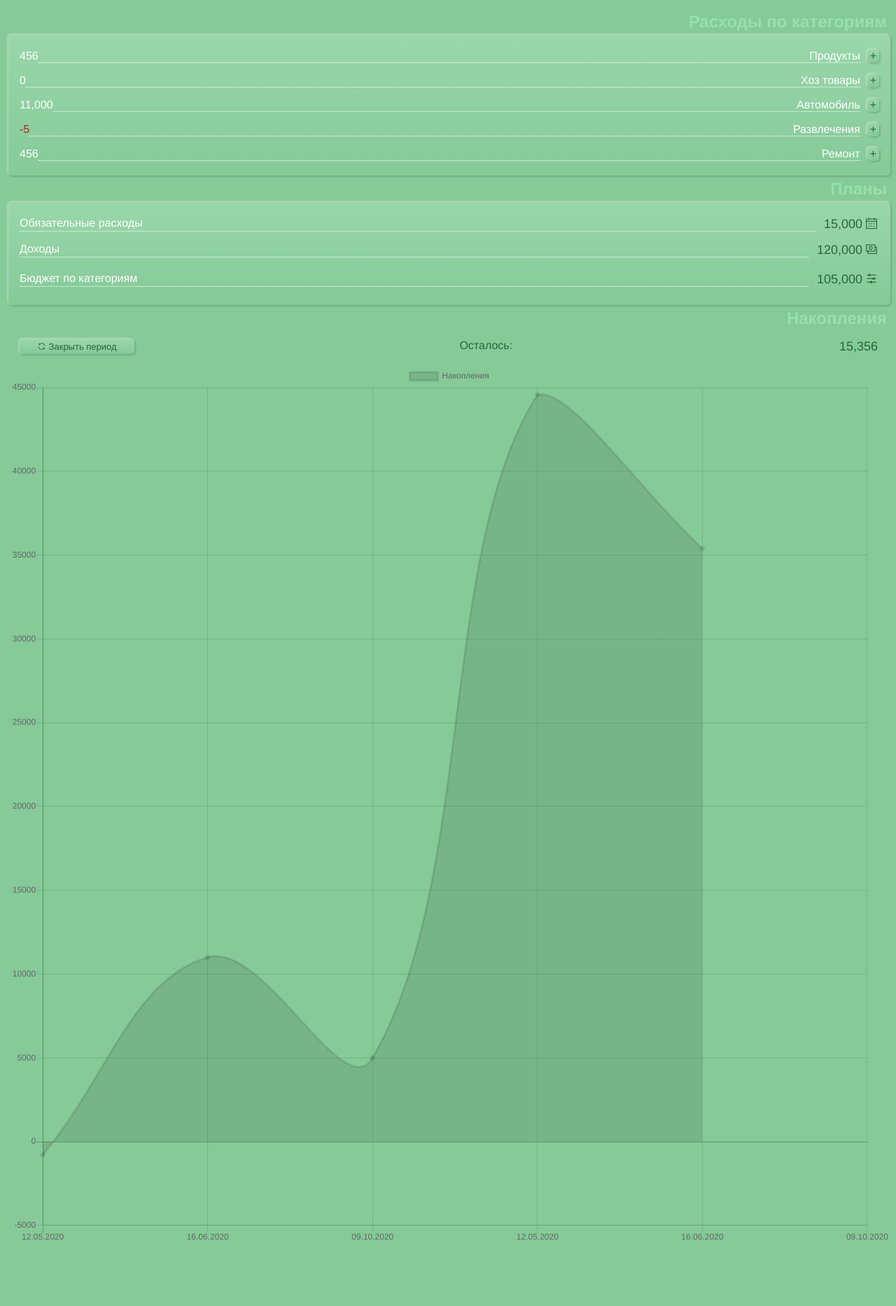
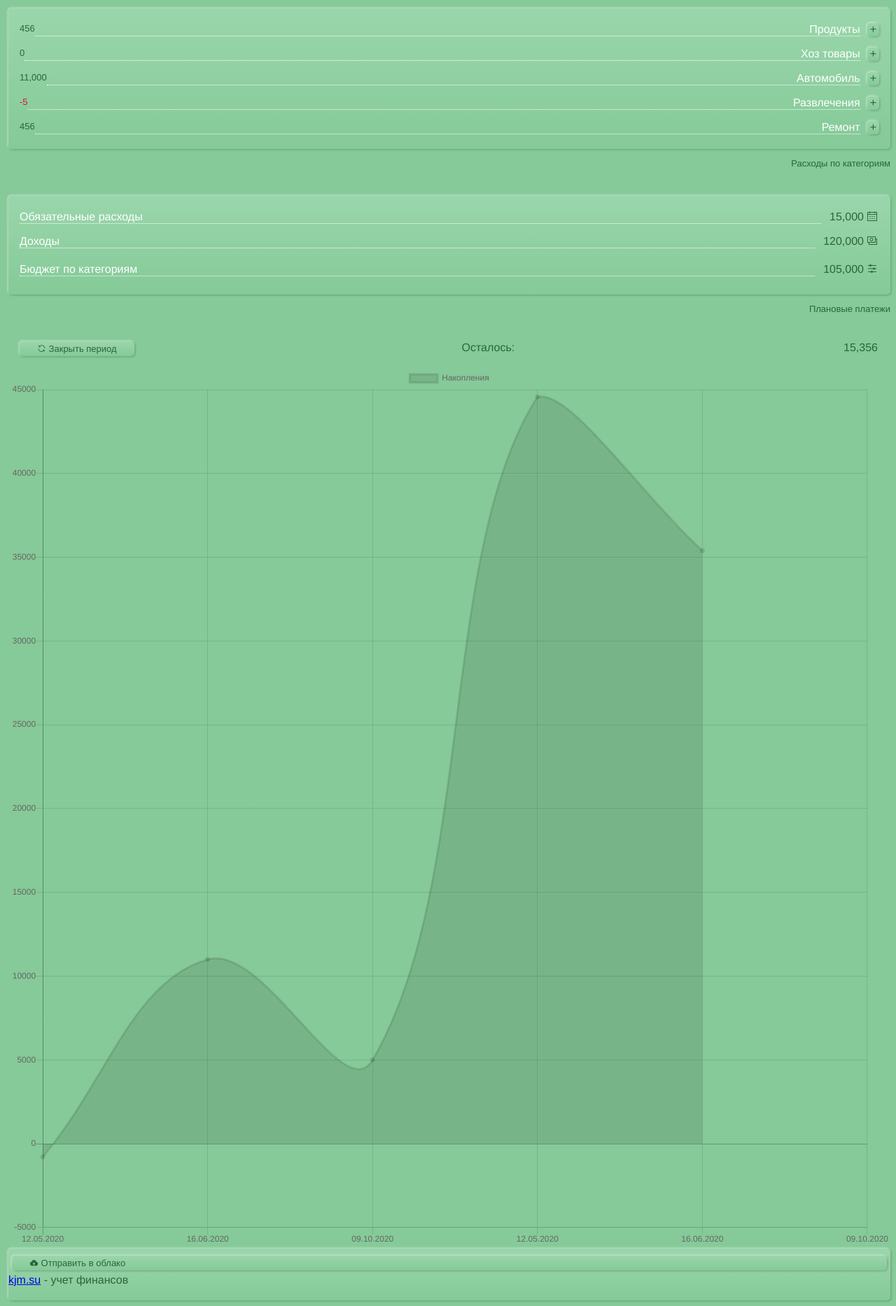
Before and after one commit to ondrey/kakebo, a Vue app: page /#/ in a window 1280 px wide. Shown: the whole page at 70% size. Before the commit the page ends 1790 px from the top, so only its background shows below. Built offline with nearby package versions, Linux system fonts and the light colour scheme.

Commit message:
Стили

```diff
--- a/public/index.html
+++ b/public/index.html
@@ -7,7 +7,7 @@
     <link rel="icon" href="<%= BASE_URL %>favicon.ico">
     <title><%= htmlWebpackPlugin.options.title %></title>
   </head>
-  <body style="margin:0px; padding:0px; background-color:#85ca98;">
+  <body>
     <noscript>
       <strong>We're sorry but <%= htmlWebpackPlugin.options.title %> doesn't work properly without JavaScript enabled. Please enable it to continue.</strong>
     </noscript>
--- a/src/App.vue
+++ b/src/App.vue
@@ -8,6 +8,8 @@
 #app {
   font-family: Avenir, Helvetica, Arial, sans-serif;
   color:#2b653b;
-
+}
+body {
+  margin:0px; padding:0px; background-color:#85ca98;
 }
 </style>
--- a/src/views/Home.vue
+++ b/src/views/Home.vue
@@ -2,7 +2,7 @@
 <div>
 
 
-  <div class="title">Расходы по категориям</div>
+
 
   <div class="plan" style="padding-bottom:5px">
    <div class="head_box" v-for="i in categories" :key="i.id">
@@ -12,7 +12,11 @@
   </div>
   </div>
 
-  <div class="title">Планы</div>
+  <div class="title">Расходы по категориям</div>
+
+
+
+
   <div class="plan">
 
     <div class="head_box">
@@ -34,16 +38,27 @@
     </div>
 
   </div>
-    <div class="title">Накопления</div>
+  <div class="title">Плановые платежи</div>
+
+
+
     <div class="head_box">
     <div @click="nextStep" class="buttonplus" style="font-size: small; padding: 3px 25px;"> <span class="el-icon-refresh"></span> Закрыть период </div>
     <div style="text-align:right">Осталось:</div>
     <div v-html="Number(15356).toLocaleString()" class="digiticon"></div>
     </div>
 
+
   <div class="small">
     <line-chart :chart-data="datacollection"></line-chart>
   </div>
+
+
+    <div class="plan">
+    <div class="buttonplus button" style="margin:5px"> <span class="el-icon-upload"></span> Отправить в облако </div>
+    <span><a href="kjm.su">kjm.su</a> - учет финансов</span>
+    </div>
+
 
 
 </div>
@@ -74,10 +89,8 @@ export default {
     this.datacollection = {
         labels: ['12.05.2020', '16.06.2020', '09.10.2020', '12.05.2020', '16.06.2020', '09.10.2020'],
         datasets: [
-            {
-              label: 'Накопления',
-              data: [-789, 11000, 5000, 44569, 35389]
-            },
+            {data: [-789, 11000, 5000, 44569, 35389]
+            ,label: 'Накопления'},
           ]
       }
   },
@@ -96,11 +109,10 @@ export default {
 
 <style>
 .title {
-    font-size: x-large;
+    font-size: small;
     text-align: end;
-    font-weight: 700;
-    color: #98e0ac;
-    margin: 5px;
+    margin-bottom: 3em;
+    margin-top: 1em;
 }
 .head_box {
   justify-content: space-between;
@@ -132,6 +144,7 @@ export default {
 
     cursor: pointer;
 }
+.button {font-size: small; padding: 3px 25px;}
 .buttonplus:active {
   color: white;
   box-shadow: none;
@@ -148,16 +161,15 @@ export default {
 }
 
 .dgminus {
-  color: brown;
+  color: crimson;
+  font-size: small;
 }
 
 .dgnormal {
-  color: white;
+    font-size: small;
 }
 
 .digiticon {
-
-  font-size: large;
   margin: 0px 2px;
 }
 
```
